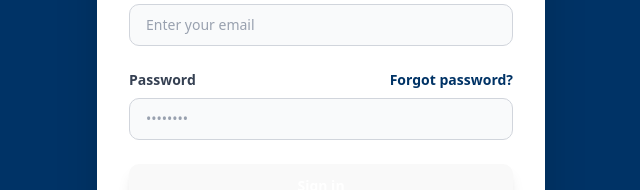
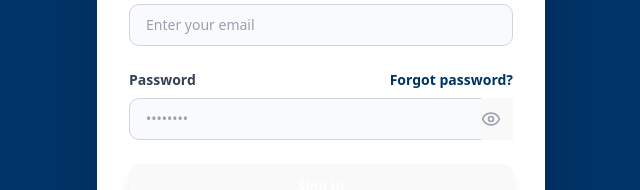
Before and after one commit to Elbound/Frontend-MetroClaim, a React (Vite) app: page /login in a window 1280 px wide. Shown: the part 372-562 px from the top of the page, without its empty margins (319-959 px from the left). Built offline with nearby package versions, Linux system fonts and the light colour scheme.

Commit message:
login show password

```diff
--- a/src/routes/login.lazy.jsx
+++ b/src/routes/login.lazy.jsx
@@ -3,7 +3,7 @@ import { useState } from 'react';
 import { router } from '../router';
 import { useAuth } from '../hooks/AuthContext';
 import postLogin from '@/api/postLogin';
-import { Loader2 } from 'lucide-react';
+import { Eye, EyeOff, Loader2 } from 'lucide-react';
 import MetroLogo from '../assets/metrodata-electronics--600.png';
 
 export const Route = createLazyFileRoute('/login')({
@@ -15,6 +15,7 @@ function RouteComponent() {
 
   const [email, setEmail] = useState('');
   const [password, setPassword] = useState('');
+  const [showPassword, setShowPassword] = useState(false);
   const [isLoading, setIsLoading] = useState(false);
 
   const [error, setError] = useState('');
@@ -23,7 +24,6 @@ function RouteComponent() {
     e.preventDefault();
     setIsLoading(true);
     try {
-
       const response = await postLogin(email, password);
       setIsLoading(false);
       const token = response.data.token;
@@ -71,27 +71,39 @@ function RouteComponent() {
             />
           </div>
 
-          <div>
           <div className="flex items-center justify-between mb-2">
             <label htmlFor="password" className="block text-sm font-semibold text-gray-700">
               Password
             </label>
             <div className="text-sm">
-                <a href="#" className="font-semibold text-[#003366] hover:text-blue-800 transition-colors">
+              <a
+                href="#"
+                className="font-semibold text-[#003366] hover:text-blue-800 transition-colors"
+              >
                 Forgot password?
               </a>
             </div>
           </div>
+
+          <div className="relative">
             <input
               id="password"
               name="password"
-              type="password"
+              type={showPassword ? 'text' : 'password'}
               required
               autoComplete="current-password"
               placeholder="••••••••"
               onChange={(e) => setPassword(e.target.value)}
-              className="block w-full rounded-lg border border-gray-300 bg-gray-50 px-4 py-2.5 text-gray-900 placeholder:text-gray-400 focus:ring-2 focus:ring-[#003366] focus:border-transparent outline-none transition-all duration-200 sm:text-sm"
+              className="block w-full rounded-lg border border-gray-300 bg-gray-50 px-4 py-2.5 pr-11 text-gray-900 placeholder:text-gray-400 focus:ring-2 focus:ring-[#003366] focus:border-transparent outline-none transition-all duration-200 sm:text-sm"
             />
+
+            <button
+              type="button"
+              onClick={() => setShowPassword(!showPassword)}
+              className="absolute inset-y-0 right-0 flex items-center pr-3 text-gray-400 hover:text-[#003366] transition-colors"
+            >
+              {showPassword ? <EyeOff className="h-5 w-5" /> : <Eye className="h-5 w-5" />}
+            </button>
           </div>
 
           {error && (
@@ -118,7 +130,10 @@ function RouteComponent() {
 
         <p className="mt-8 text-center text-xs text-gray-500">
           Don't have an account? Contact Admin at{' '}
-          <a href="mailto:admin@mii.co.id" className="font-semibold text-[#003366] hover:text-blue-800 transition-colors">
+          <a
+            href="mailto:admin@mii.co.id"
+            className="font-semibold text-[#003366] hover:text-blue-800 transition-colors"
+          >
             admin@mii.co.id
           </a>
         </p>
```
Lines whose indentation alone changed are shown as unchanged.
